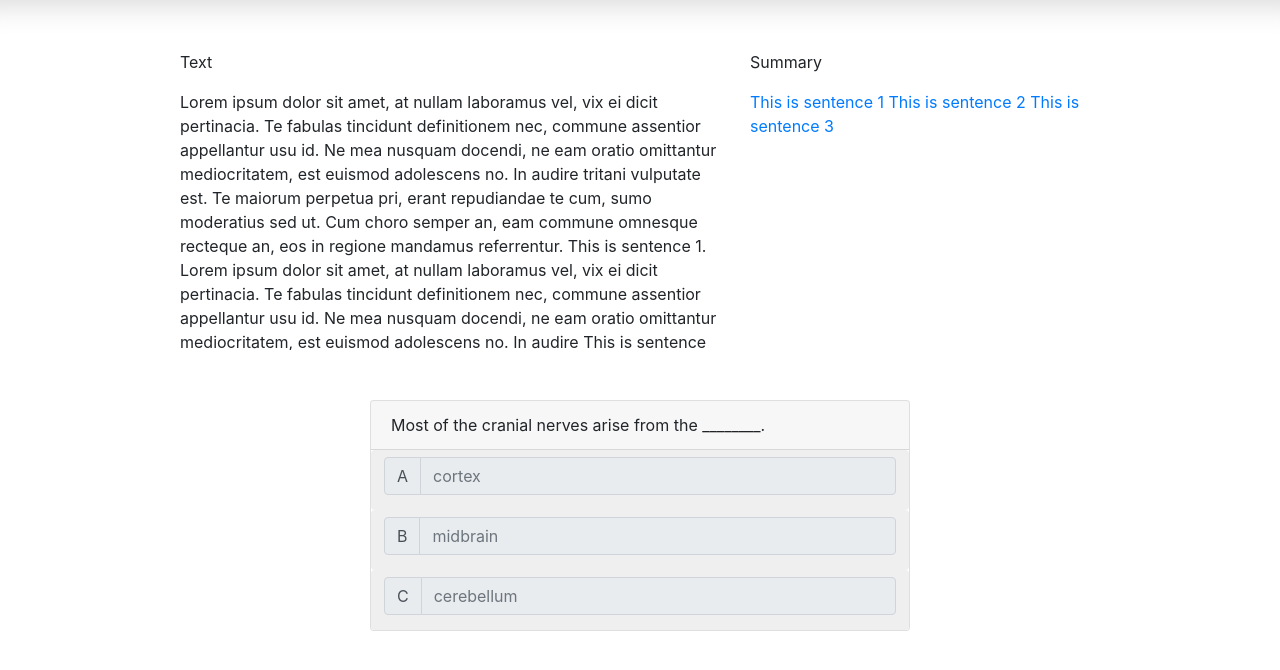
After one commit to qverbeke/hack-psu-sp-2018, a Django app: template vid2quiz/templates/summaryQuizPageText.html in a window 1280 px wide. The commit adds this page. Shown: the top 670 px of the page. Run offline with Django 3.2, Linux system fonts and the light colour scheme; the template is opened without the code that fills it, so the values that code supplies are empty; some libraries are stand-ins or nearby versions.

Commit message:
Gets css loading in django

```diff
--- /dev/null
+++ b/vid2quiz/static/summaryQuizPage.css
@@ -0,0 +1,43 @@
+body{
+    box-shadow: inset 0 35px 30px -30px #d9d9d9;
+}
+.video-summary{
+    padding-top: 50px;
+}
+.summary{
+    height: 300px;
+    overflow: scroll;
+}
+.summary-title{
+    font-size: 25px;
+    font-weight: 700;
+    margin-bottom: -5px;
+}
+.mc-container{
+    margin-top: 50px;
+}
+.mc-card{
+    margin-left: 30px;
+    margin-right: 30px;
+}
+.mc-choice{
+
+
+}
+.body{
+    padding-top: 10px;
+    padding-bottom: 10px;
+}
+#choice{
+    cursor: pointer;
+    border: solid white 1px;
+}
+#choice :active{
+    cursor: pointer;
+}
+#choice-word{
+    cursor: pointer;
+    outline: none;
+    box-shadow: none;
+    border: solid white 1px;
+}
--- a/vid2quiz/templates/entryPage.html
+++ b/vid2quiz/templates/entryPage.html
@@ -8,8 +8,7 @@
     <!-- Bootstrap CSS -->
     <link rel="stylesheet" href="https://maxcdn.bootstrapcdn.com/bootstrap/4.0.0/css/bootstrap.min.css" integrity="sha384-Gn5384xqQ1aoWXA+058RXPxPg6fy4IWvTNh0E263XmFcJlSAwiGgFAW/dAiS6JXm" crossorigin="anonymous">
       <title>Summary and Quiz</title>
-
-      <link rel = "stylesheet" href="entryPage.css">
+      <link rel = "stylesheet" href="/static/entryPage.css">
 
   </head>
 
--- /dev/null
+++ b/vid2quiz/templates/summaryQuizPageText.html
@@ -0,0 +1,90 @@
+<!doctype html>
+<html lang="en">
+  <head>
+       <!-- Bootstrap meta tags -->
+    <meta charset="utf-8">
+    <meta name="viewport" content="width=device-width, initial-scale=1, shrink-to-fit=no">
+
+    <!-- Bootstrap CSS -->
+    <link rel="stylesheet" href="https://maxcdn.bootstrapcdn.com/bootstrap/4.0.0/css/bootstrap.min.css" integrity="sha384-Gn5384xqQ1aoWXA+058RXPxPg6fy4IWvTNh0E263XmFcJlSAwiGgFAW/dAiS6JXm" crossorigin="anonymous">
+    <title>Summary and Quiz</title>
+
+    <link rel = "stylesheet" href="/static/summaryQuizPage.css">
+  </head>
+<body>
+    <div class="container">
+      <div class="row video-summary">
+        <div class="col-md-1"></div>
+          <div class="summary col-md-6">
+
+            <p>Text</p>
+            <p id="textbody">Lorem ipsum dolor sit amet, at nullam laboramus vel, vix ei dicit pertinacia. Te fabulas tincidunt definitionem nec, commune assentior appellantur usu id. Ne mea nusquam docendi, ne eam oratio omittantur mediocritatem, est euismod adolescens no. In audire tritani vulputate est. Te maiorum perpetua pri, erant repudiandae te cum, sumo moderatius sed ut. Cum choro semper an, eam commune omnesque recteque an, eos in regione mandamus referrentur. This is sentence 1.
+            Lorem ipsum dolor sit amet, at nullam laboramus vel, vix ei dicit pertinacia. Te fabulas tincidunt definitionem nec, commune assentior appellantur usu id. Ne mea nusquam docendi, ne eam oratio omittantur mediocritatem, est euismod adolescens no. In audire This is sentence 2 tritani vulputate est. Te maiorum perpetua pri, erant repudiandae te cum, sumo moderatius sed ut. Cum choro semper an, eam commune omnesque recteque an, eos in regione mandamus referrentur. This is sentence 3
+            </p>
+
+        </div>
+        <script type="text/javascript">
+          function highlightText(sentence){
+            var textBody=document.getElementById("textbody").innerHTML;
+            var bIndex = textBody.indexOf("<b>");
+            if(bIndex!=-1){
+              var sbIndex=textBody.indexOf("</b>");
+              textBody=textBody.substring(0, bIndex)+textBody.substring(bIndex+3, sbIndex)+textBody.substring(sbIndex+4);
+            }
+            var textIndex = textBody.indexOf(sentence);
+            if(textIndex!=-1){
+              document.getElementById("textbody").innerHTML=textBody.substring(0,textIndex)+"<b>"+sentence+"</b>"+textBody.substring(textIndex+sentence.length);
+            }
+
+          }
+
+        </script>
+        <div class="summary col-md-4">
+            <p>Summary</p>
+            <a href="#hh" onclick="highlightText(this.innerHTML); return false;">This is sentence 1</a>
+            <a href="#hh" onclick="highlightText(this.innerHTML); return false;">This is sentence 2</a>
+            <a href="#hh" onclick="highlightText(this.innerHTML); return false;">This is sentence 3</a>
+        </div>
+          <div class="col-md-1"></div>
+        </div>
+        <div class="row">
+            <div class="col-md-3"></div>
+            <div class="col-md-6">
+                <div class="mc-container">
+                    <form class="card question">
+                        <p class="card-header">Most of the cranial nerves arise from the ________.</p>
+                        <button class="btn col-auto">
+                          <label class="sr-only" for="inlineFormInputGroup">Cortex</label>
+                          <div class="input-group mb-2">
+                            <div class="input-group-prepend">
+                              <div class="input-group-text">A</div>
+                            </div>
+                          <input class="form-control choice" type="text" placeholder="cortex" readonly>
+                          </div>
+                        </button>
+                        <button class="btn col-auto">
+                          <label class="sr-only" for="inlineFormInputGroup">Midbrain</label>
+                          <div class="input-group mb-2">
+                            <div class="input-group-prepend">
+                              <div class="input-group-text">B</div>
+                            </div>
+                          <input class="form-control" type="text" placeholder="midbrain" readonly>
+                          </div>
+                        </button>
+                        <button class="btn col-auto">
+                          <label class="sr-only" for="inlineFormInputGroup">Cerebellum</label>
+                          <div class="input-group mb-2">
+                            <div class="input-group-prepend">
+                              <div class="input-group-text">C</div>
+                            </div>
+                          <input class="form-control" type="text" placeholder="cerebellum" readonly>
+                          </div>
+                        </button>
+                    </form>
+                </div>
+            </div>
+        </div>
+    </div>
+
+</body>
+</html>
--- a/vid2quiz/vid2quiz/settings.py
+++ b/vid2quiz/vid2quiz/settings.py
@@ -27,7 +27,9 @@ DEBUG = True
 
 ALLOWED_HOSTS = []
 
-
+STATIC_ROOT = BASE_DIR
+STATIC_URL = os.path.join(BASE_DIR, 'static')
+STATICFILES_DIRS = [os.path.join(BASE_DIR, 'static')]
 # Application definition
 
 INSTALLED_APPS = [
--- a/vid2quiz/vid2quiz/urls.py
+++ b/vid2quiz/vid2quiz/urls.py
@@ -13,7 +13,10 @@ Including another URLconf
     1. Import the include() function: from django.conf.urls import url, include
     2. Add a URL to urlpatterns:  url(r'^blog/', include('blog.urls'))
 """
+from django.contrib.staticfiles.urls import staticfiles_urlpatterns
+from django.conf.urls.static import static
 from django.conf.urls import url, include
+from django.conf import settings
 from django.contrib import admin
 from django.urls import path
 from . import views
@@ -21,4 +24,4 @@ urlpatterns = [
     url(r'^admin/', admin.site.urls),
     url(r'^main', views.entry_page),
     url(r'^summary', views.summary_quiz_page)
-]
+] + static(settings.STATIC_URL, document_root=settings.STATIC_ROOT)
--- a/vid2quiz/vid2quiz/views.py
+++ b/vid2quiz/vid2quiz/views.py
@@ -3,4 +3,4 @@ from django.http import HttpRequest
 def entry_page(request):
     return render(request, 'entryPage.html')
 def summary_quiz_page(request):
-    return render(request, 'summaryQuizPage.html')
+    return render(request, 'summaryQuizPageText.html')
```
Also changed, not shown: vid2quiz/static/entryPage.css (added, +41 -0 lines), vid2quiz/gapification/client_secrets.json (line endings or trailing spaces), vid2quiz/gapification/utils.py (line endings or trailing spaces), vid2quiz/gapification/youtube_auth.py-oauth2.json (line endings or trailing spaces), vid2quiz/templates/summaryQuizPage.html (deleted).
